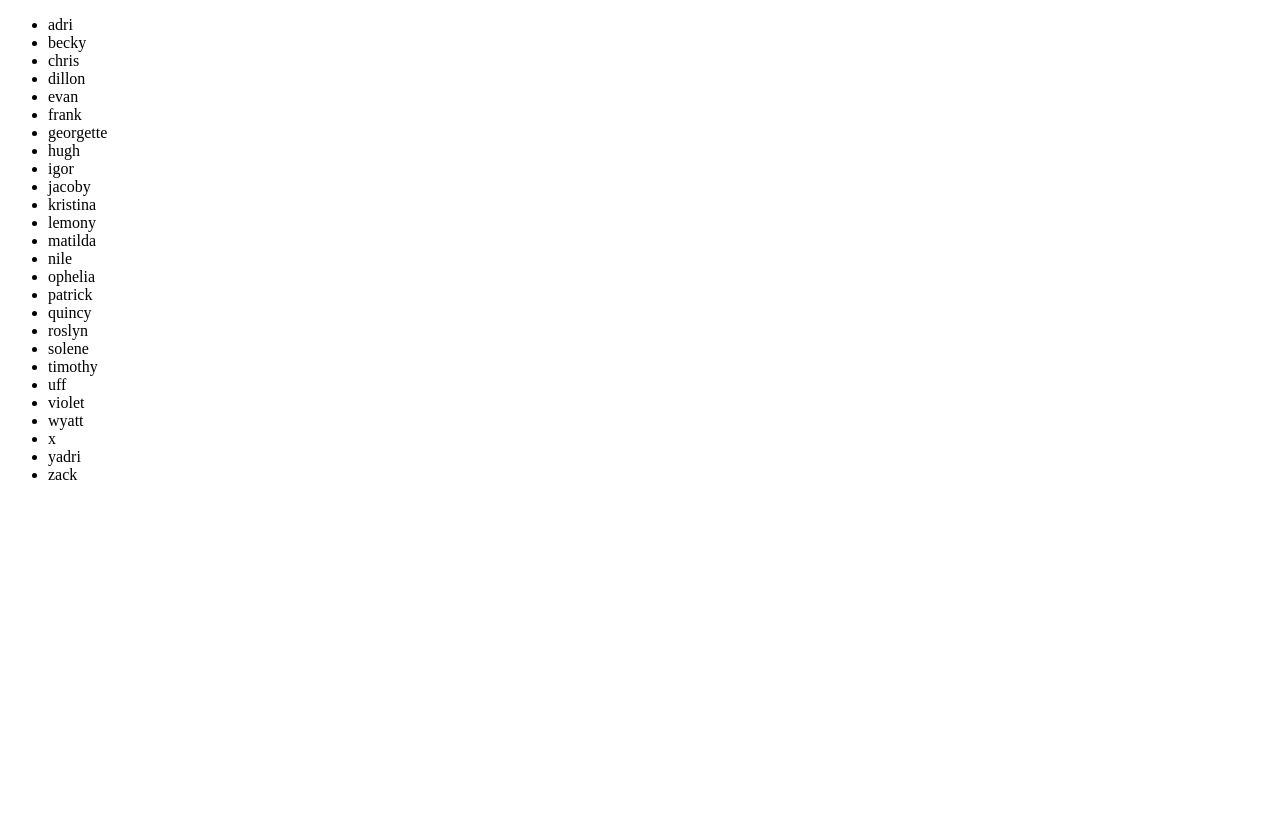
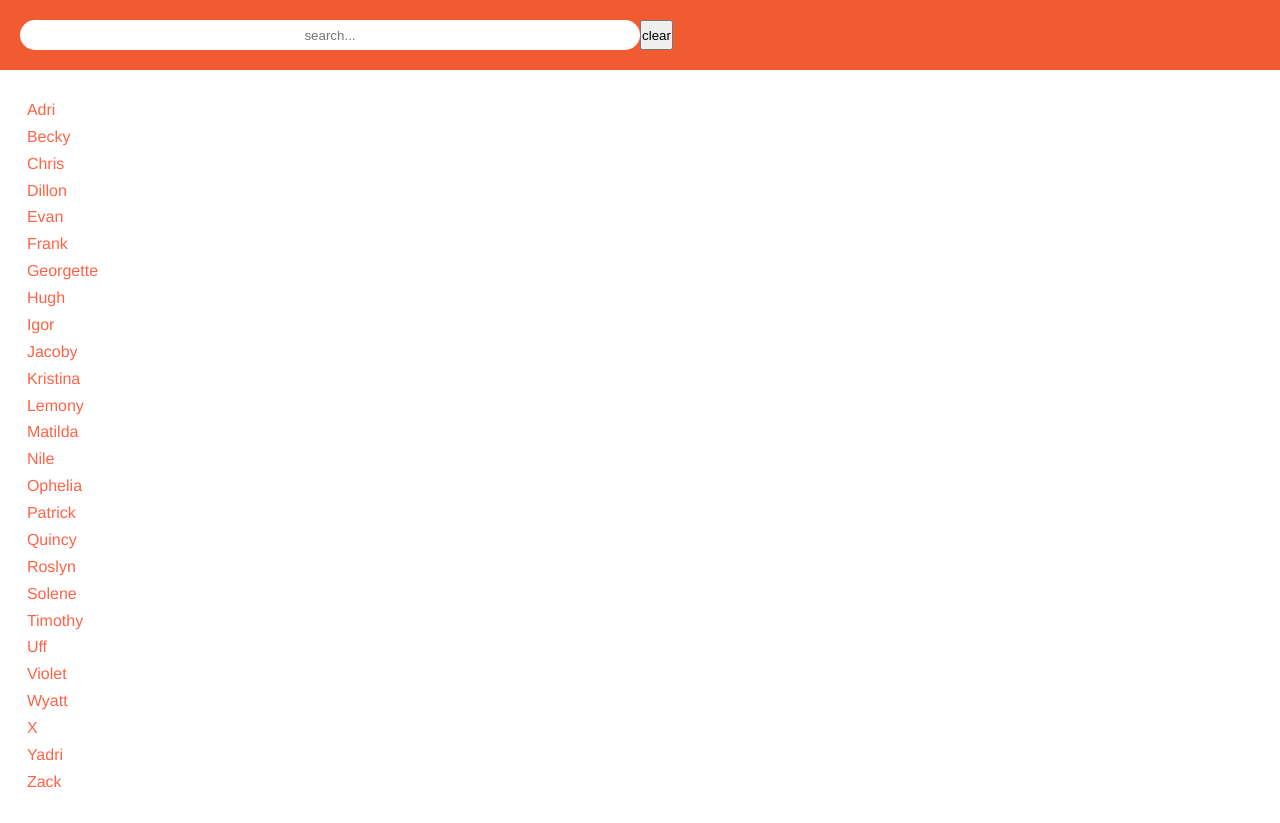
Before and after one commit to celestelayne/bug-free-meme, a plain HTML site: page exercises/search-array-names/index.html in a window 1280 px wide. Before the commit the page ends 800 px from the top, so only its background shows below. Drawn offline with Linux system fonts and the light colour scheme.

Commit message:
search array of objects using names

```diff
--- a/exercises/iterate-array-objects/main.js
+++ /dev/null
@@ -1,46 +0,0 @@
-console.log('this works');
-
-const people = [
-  { name: "adri" },
-  { name: "becky" },
-  { name: "chris" },
-  { name: "dillon" },
-  { name: "evan" },
-  { name: "frank" },
-  { name: "georgette" },
-  { name: "hugh" },
-  { name: "igor" },
-  { name: "jacoby" },
-  { name: "kristina" },
-  { name: "lemony" },
-  { name: "matilda" },
-  { name: "nile" },
-  { name: "ophelia" },
-  { name: "patrick" },
-  { name: "quincy" },
-  { name: "roslyn" },
-  { name: "solene" },
-  { name: "timothy" },
-  { name: "uff" },
-  { name: "violet" },
-  { name: "wyatt" },
-  { name: "x" },
-  { name: "yadri" },
-  { name: "zack" }
-];
-
-const ul = document.querySelector('ul');
-
-function renderNamesToPage(array){
-
-  for(let i = 0; i < people.length; i++){
-    // console.log(people[i])
-    let li = document.createElement('li');
-    li.textContent = people[i].name
-
-    ul.appendChild(li)
-  }
-
-}
-
-renderNamesToPage(people)
--- a/exercises/iterate-array-objects/style.css
+++ /dev/null
@@ -1,4 +0,0 @@
-.image-wrapper img {
-  width: 100%;
-  /* width: 50%; */
-}
--- a/exercises/iterate-array-objects/index.html
+++ b/exercises/search-array-names/index.html
@@ -8,8 +8,15 @@
   <link rel="stylesheet" href="style.css">
 </head>
 <body>
-  <div class="container">
-    <ul></ul>
+  <div class="form-container">
+    <form class="form">
+      <input id="search" type="text" class="input" placeholder="search..." />
+      <button id="clear" class="clear-results">clear</button>
+    </form>
+
+  </div>
+  <div class="results-container">
+    <ul class="container"></ul>
   </div>
 
   <script src="main.js"></script>
--- /dev/null
+++ b/exercises/search-array-names/main.js
@@ -0,0 +1,84 @@
+const people = [
+  { name: "adri" },
+  { name: "becky" },
+  { name: "chris" },
+  { name: "dillon" },
+  { name: "evan" },
+  { name: "frank" },
+  { name: "georgette" },
+  { name: "hugh" },
+  { name: "igor" },
+  { name: "jacoby" },
+  { name: "kristina" },
+  { name: "lemony" },
+  { name: "matilda" },
+  { name: "nile" },
+  { name: "ophelia" },
+  { name: "patrick" },
+  { name: "quincy" },
+  { name: "roslyn" },
+  { name: "solene" },
+  { name: "timothy" },
+  { name: "uff" },
+  { name: "violet" },
+  { name: "wyatt" },
+  { name: "x" },
+  { name: "yadri" },
+  { name: "zack" }
+];
+
+// get search bar element
+const searchBar = document.querySelector("input");
+const ul = document.querySelector("ul");
+const clearButton = document.getElementById('clear')
+
+//---------- RENDER NAMES TO PAGE
+function renderNamesToPage(people) {
+  for (let i = 0; i < people.length; i++) {
+    // creating a li element for each result item
+    let list_item = document.createElement("li");
+    // adding a class to each item of the results
+    list_item.classList.add("result-item");
+    // grabbing the name of the current point of the loop and adding the name as the list item's text
+    list_item.textContent = people[i].name;
+    // appending the result item to the list
+    ul.appendChild(list_item);
+  }
+}
+renderNamesToPage(people);
+
+//---------- SEARCH NAMES FOR SPECIFIC NAME
+function searchNames(e) {
+  const searchString = e.target.value.toLowerCase();
+  console.log("line 48: ", searchString);
+
+  const searchedName = people.filter(function (person) {
+    if (searchString && searchString.trim().length > 0) {
+      return person.name.includes(searchString);
+    }
+  });
+  displaySearched(searchedName);
+}
+
+searchBar.addEventListener("keyup", searchNames);
+
+function displaySearched(name) {
+  console.log("line 57: ", name);
+  clearList();
+  for (let i = 0; i < name.length; i++) {
+    let list_item = document.createElement("li");
+    list_item.textContent = name[i].name;
+    ul.appendChild(list_item);
+  }
+}
+
+function clearList() {
+  console.log("clear this list first");
+  ul.innerHTML = "";
+}
+
+function clearSearchForm() {
+  searchBar.reset()
+}
+
+clearButton.addEventListener('click', clearSearchForm)
--- /dev/null
+++ b/exercises/search-array-names/style.css
@@ -0,0 +1,49 @@
+* {
+  box-sizing: border-box;
+  margin: 0;
+  padding: 0;
+}
+
+html,
+body {
+  height: 100%;
+  width: 100%;
+  font-family: Helvetica, sans-serif;
+  font-size: 16px;
+}
+
+.form {
+  background-color: #f15b31;
+  padding: 20px;
+  display: flex;
+  width: 100%;
+}
+
+input[type="text"] {
+  width: 50%;
+  min-width: 200px;
+  height: 30px;
+  border-radius: 15px;
+  border: none;
+  text-align: center;
+  cursor: pointer;
+}
+
+input[type="text"]:focus {
+  outline: none;
+  color: #141414;
+}
+
+.results-container {
+  padding: 1.68em;
+}
+
+li {
+  list-style-type: none;
+  line-height: 1.68;
+  text-transform: capitalize;
+}
+
+.result-item {
+  color: tomato;
+}
```
Also changed, not shown: exercises/iterate-array-objects/scorched-earth-mark-bradford.jpeg (deleted).
